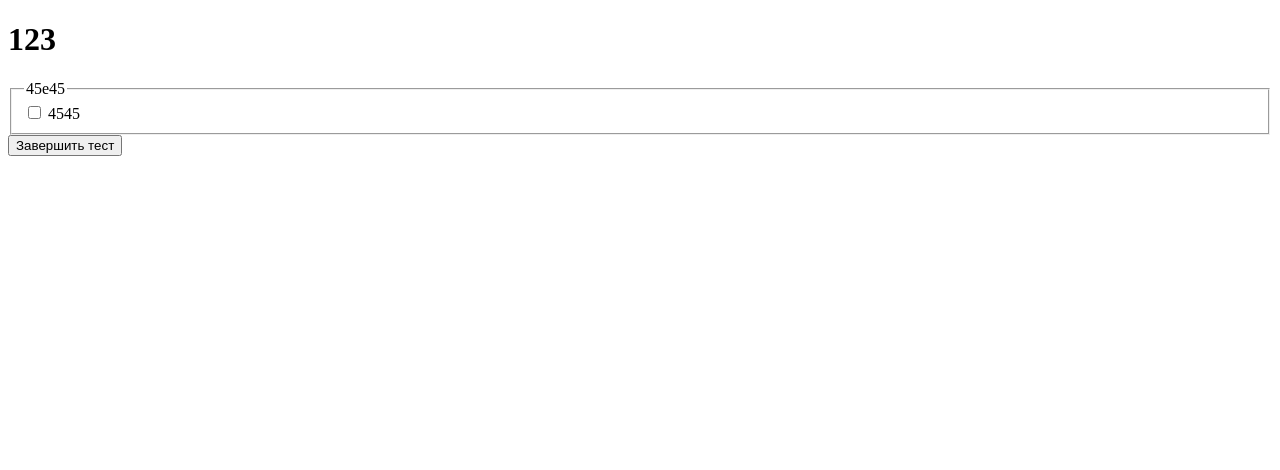
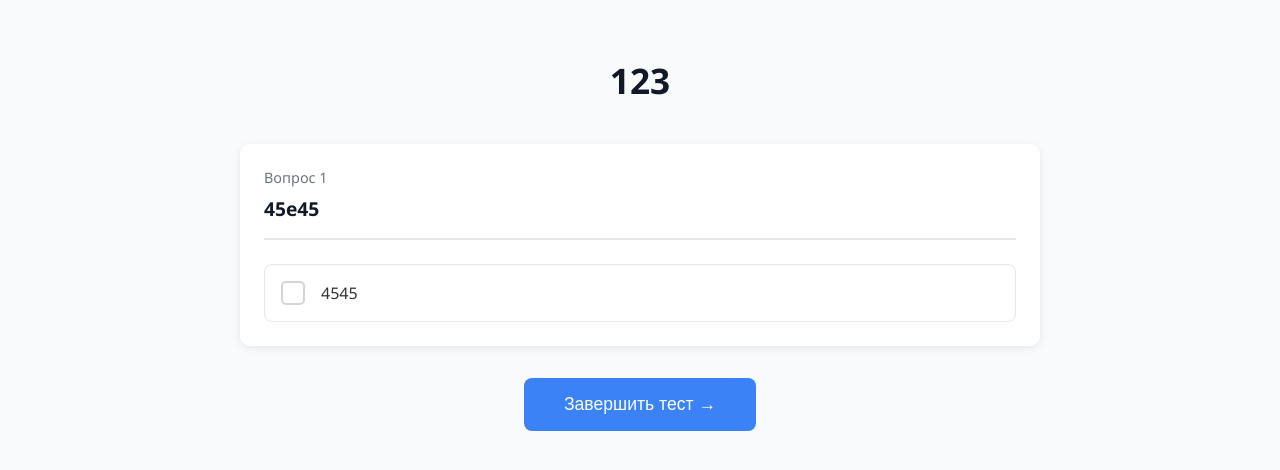
Before and after one commit to Snlcma12/work, a Flask app: page /test/14 in a window 1280 px wide. Shown: the top 470 px of the page. Run offline with Flask 3, Linux system fonts and the light colour scheme; a user stored in the database is signed in; data comes from the database, SQL or seed files in the repository.

Commit message:
Стили

```diff
--- /dev/null
+++ b/static/css/test.css
@@ -0,0 +1,160 @@
+/* Основные стили */
+body {
+    font-family: 'Segoe UI', sans-serif;
+    background-color: #f9fafb;
+    margin: 0;
+    padding: 2rem;
+    color: #333;
+}
+
+.container {
+    max-width: 800px;
+    margin: 0 auto;
+}
+
+/* Шапка теста */
+.test-header {
+    text-align: center;
+    margin-bottom: 2.5rem;
+}
+
+.test-header h1 {
+    color: #111827;
+    font-size: 2.2rem;
+    margin-bottom: 1rem;
+}
+
+.test-description {
+    background: #f3f4f6;
+    padding: 1.5rem;
+    border-radius: 10px;
+    display: flex;
+    align-items: start;
+    gap: 1rem;
+    text-align: left;
+    margin: 0 auto;
+    max-width: 600px;
+}
+
+.description-icon {
+    font-size: 1.8rem;
+    margin-top: 0.3rem;
+}
+
+.test-description p {
+    margin: 0;
+    font-size: 1rem;
+    color: #4b5563;
+    line-height: 1.6;
+}
+
+/* Карточка с вопросом */
+.question-card {
+    background: white;
+    border-radius: 10px;
+    padding: 1.5rem;
+    margin-bottom: 2rem;
+    box-shadow: 0 2px 8px rgba(0, 0, 0, 0.08);
+}
+
+.question-title {
+    border-bottom: 2px solid #e5e7eb;
+    padding-bottom: 1rem;
+    margin-bottom: 1.5rem;
+}
+
+.question-title span {
+    display: block;
+    color: #6b7280;
+    font-size: 0.9rem;
+    margin-bottom: 0.5rem;
+}
+
+.question-title h3 {
+    margin: 0;
+    color: #111827;
+    font-size: 1.2rem;
+}
+
+/* Варианты ответов */
+.options-list {
+    display: grid;
+    gap: 1rem;
+}
+
+.option-item {
+    display: flex;
+    align-items: center;
+    padding: 1rem;
+    border-radius: 8px;
+    background: #ffffff;
+    border: 1px solid #e5e7eb;
+    transition: all 0.2s;
+    cursor: pointer;
+}
+
+.option-item:hover {
+    border-color: #3b82f6;
+    background: #f8fafc;
+}
+
+.custom-checkbox {
+    display: inline-block;
+    width: 20px;
+    height: 20px;
+    border: 2px solid #d1d5db;
+    border-radius: 5px;
+    margin-right: 1rem;
+    position: relative;
+}
+
+input[type="checkbox"]:checked + .custom-checkbox {
+    background: #3b82f6;
+    border-color: #3b82f6;
+}
+
+input[type="checkbox"]:checked + .custom-checkbox::after {
+    content: "✓";
+    color: white;
+    position: absolute;
+    left: 50%;
+    top: 50%;
+    transform: translate(-50%, -50%);
+}
+
+input[type="checkbox"] {
+    display: none;
+}
+
+/* Кнопка отправки */
+.submit-button {
+    background: #3b82f6;
+    color: white;
+    padding: 1rem 2.5rem;
+    border: none;
+    border-radius: 8px;
+    font-size: 1.1rem;
+    cursor: pointer;
+    display: block;
+    margin: 2rem auto 0;
+    transition: background 0.3s;
+}
+
+.submit-button:hover {
+    background: #2563eb;
+}
+
+/* Адаптивность */
+@media (max-width: 768px) {
+    body {
+        padding: 1rem;
+    }
+
+    .question-card {
+        padding: 1rem;
+    }
+
+    .option-item {
+        padding: 0.8rem;
+    }
+}
--- a/templates/my_results.html
+++ b/templates/my_results.html
@@ -2,6 +2,7 @@
 <html>
 <head>
     <title>Мои результаты</title>
+    <link rel="stylesheet" href="/static/css/my_results.css">
 </head>
 <body>
     <h1>Твои результаты теста</h1>
--- a/templates/test.html
+++ b/templates/test.html
@@ -2,29 +2,41 @@
 <html>
 <head>
     <title>Тест: {{ test_name }}</title>
+    <link rel="stylesheet" href="/static/css/test.css">
 </head>
 <body>
+    <div class="container">
+        <div class="test-header">
             <h1>{{ test_name }}</h1>
             {% if test_description %}
                 <div class="test-description">
+                    <div class="description-icon">📝</div>
                     <p>{{ test_description }}</p>
                 </div>
             {% endif %}
+        </div>
 
-    <form method="post">
+        <form method="post" class="test-content">
             {% for question in questions %}
-            <fieldset>
-                <legend>{{ question.question_text }}</legend>
+                <div class="question-card">
+                    <div class="question-title">
+                        <span>Вопрос {{ loop.index }}</span>
+                        <h3>{{ question.question_text }}</h3>
+                    </div>
                     <input type="hidden" name="question_ids" value="{{ question.question_id }}">
+                    <div class="options-list">
                         {% for option in question.options %}
-                    <label>
+                            <label class="option-item">
                                 <input type="checkbox" name="answers" value="{{ option.option_id }}">
-                        {{ option.option_text }}
-                    </label><br>
+                                <span class="custom-checkbox"></span>
+                                <span class="option-text">{{ option.option_text }}</span>
+                            </label>
                         {% endfor %}
-            </fieldset>
+                    </div>
+                </div>
             {% endfor %}
-        <button type="submit">Завершить тест</button>
+            <button type="submit" class="submit-button">Завершить тест →</button>
         </form>
+    </div>
 </body>
 </html>
```
Also changed, not shown: static/css/my_results.css (added, +70 -0 lines). Lines whose indentation alone changed are shown as unchanged.
